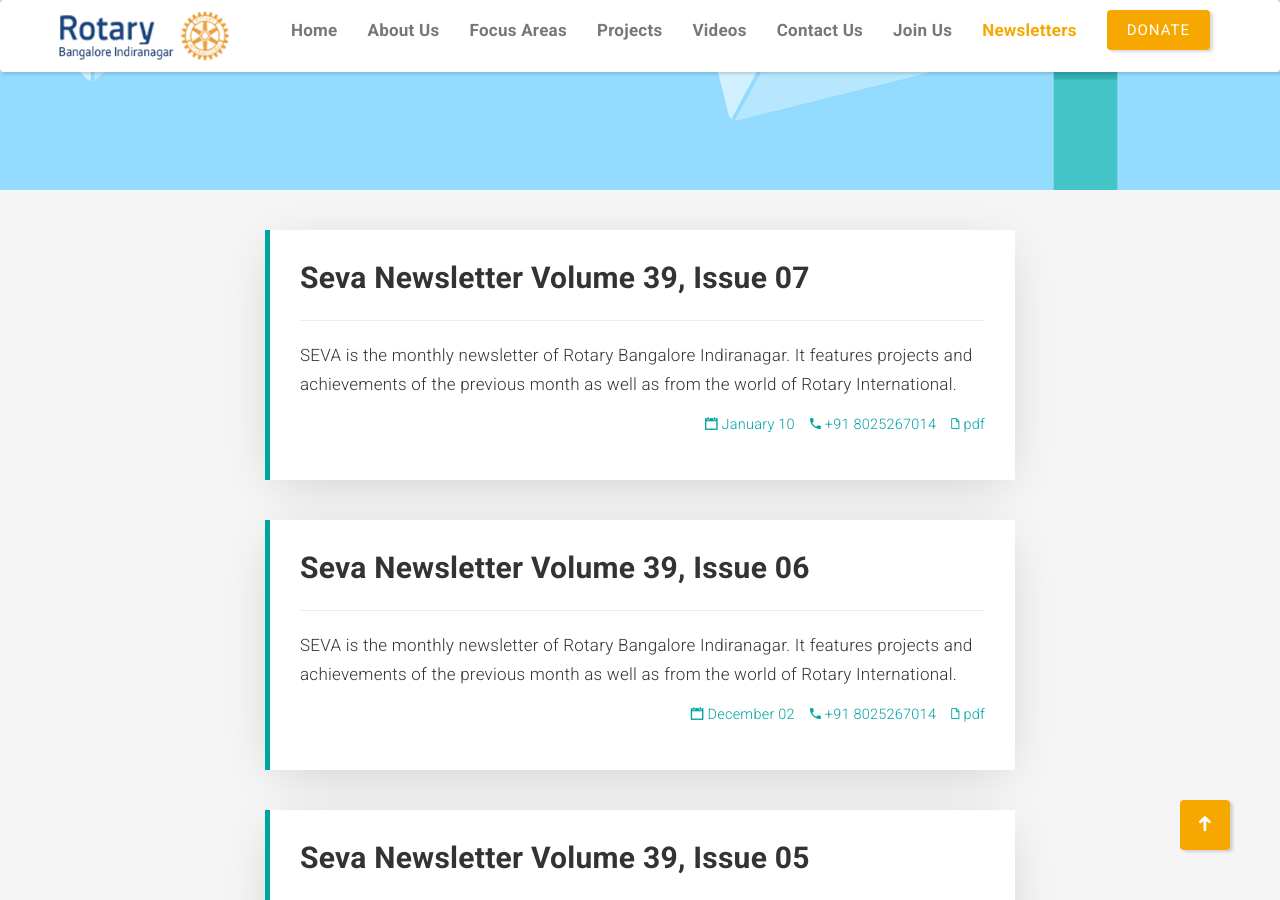
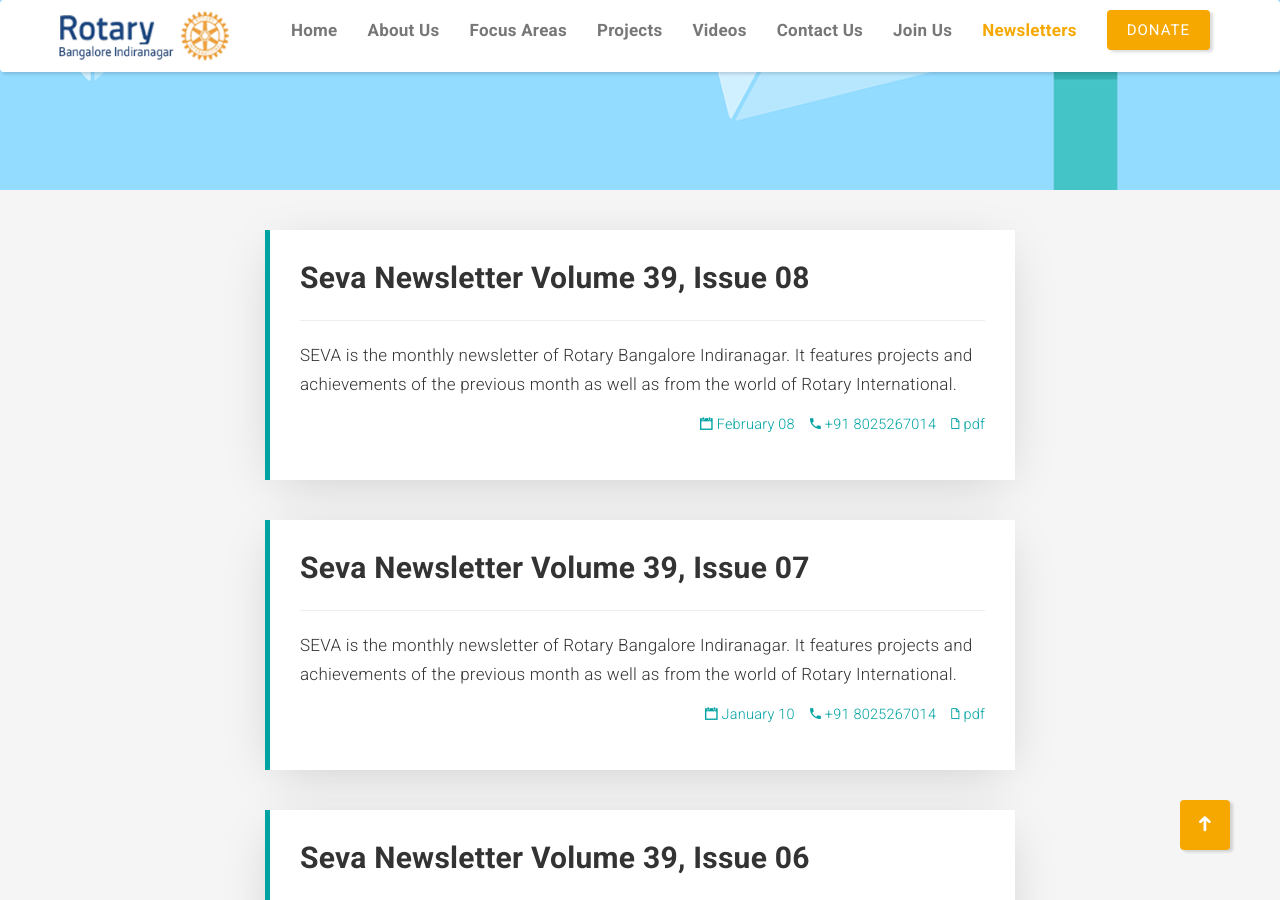
Before and after one commit to sharathdt/rtry, a Jekyll site: the page built from newsletters.html, in a window 1280 px wide and 900 px high, scrolled down 396 px. Built offline with Jekyll 4.4.1, drawn with Linux system fonts in a browser that asks for light colours; some web fonts are replaced.

Commit message:
add feb 2020 newsletter

```diff
--- a/_data/newsletters.yml
+++ b/_data/newsletters.yml
@@ -152,3 +152,10 @@
   contact: "+91 8025267014"
   id: jan-10
   pdf: SEVA-Vol-39-Issue-07.pdf
+
+- title: Seva Newsletter Volume 39, Issue 08
+  description: "SEVA is the monthly newsletter of Rotary Bangalore Indiranagar. It features projects and achievements of the previous month as well as from the world of Rotary International."
+  date: February 08
+  contact: "+91 8025267014"
+  id: feb-08
+  pdf: SEVA-Vol-39-Issue-08.pdf
```
Also changed, not shown: 1 other file.
